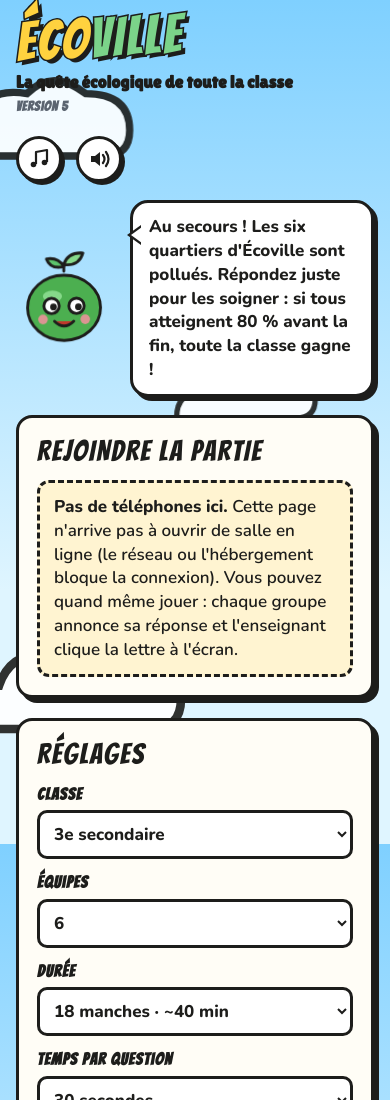
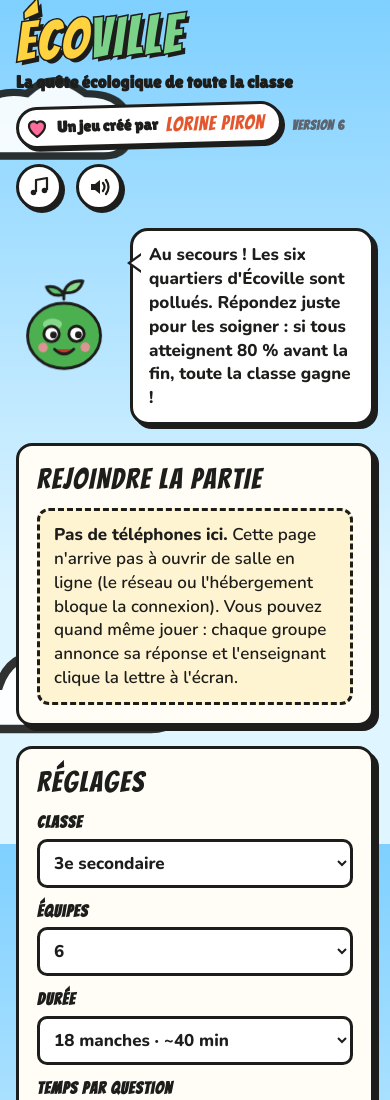
Before and after one commit to lorinepiron-droid/ecoville, a plain HTML site: page index.html in a window 390 px wide. Shown: the top 1100 px of the page. Drawn offline with nearby package versions, Linux system fonts and the light colour scheme.

Commit message:
Mention « Un jeu créé par Lorine Piron » (accueil, histoire, fin, téléphones)
Co-Authored-By: Claude Opus 5.5 <noreply@anthropic.com>
Claude-Session: https://claude.ai/code/session_011W6SMumEUS6hdFztaAbLxD

```diff
--- a/index.html
+++ b/index.html
@@ -253,6 +253,9 @@ select, input[type=text] { font: inherit; font-weight: 800; padding: 9px 10px; b
 .dots span { width: 16px; height: 16px; border-radius: 50%; border: 3px solid var(--ink); background: #fff; }
 .dots span.on { background: var(--sun); transform: scale(1.2); }
 .ver { font-family: var(--comic); letter-spacing: 0.05em; font-size: 0.85rem; color: var(--muted); }
+.credit { display: inline-flex; align-items: center; gap: 8px; font-family: var(--display); font-size: 1rem; background: #fff; border: 3px solid var(--ink); border-radius: 30px; padding: 4px 14px 4px 6px; box-shadow: 3px 3px 0 var(--ink); transform: rotate(-1.5deg); }
+.credit b { font-family: var(--comic); font-weight: 400; font-size: 1.25rem; letter-spacing: 0.05em; color: var(--red); }
+.credit .heart { width: 24px; height: 24px; flex: none; }
 .storybtn { display: flex; align-items: center; gap: 12px; }
 
 /* ---------- téléphone ---------- */
@@ -446,6 +449,8 @@ const SOUND_ON = `<svg viewBox="0 0 24 24" aria-hidden="true"><path d="M4 9h4l5-
 const SOUND_OFF = `<svg viewBox="0 0 24 24" aria-hidden="true"><path d="M4 9h4l5-4v14l-5-4H4z" fill="${I}"/><path d="M16 9l6 6M22 9l-6 6" stroke="${I}" stroke-width="2.2" stroke-linecap="round"/></svg>`;
 const MUSIC_ON = `<svg viewBox="0 0 24 24" aria-hidden="true"><path d="M9 17V5l11-2v12" fill="none" stroke="${I}" stroke-width="2.2" stroke-linejoin="round"/><circle cx="6.5" cy="17.5" r="2.8" fill="${I}"/><circle cx="17.5" cy="15.5" r="2.8" fill="${I}"/></svg>`;
 const MUSIC_OFF = `<svg viewBox="0 0 24 24" aria-hidden="true"><path d="M9 17V5l11-2v12" fill="none" stroke="${I}" stroke-width="2.2" stroke-linejoin="round" opacity=".35"/><circle cx="6.5" cy="17.5" r="2.8" fill="${I}" opacity=".35"/><circle cx="17.5" cy="15.5" r="2.8" fill="${I}" opacity=".35"/><path d="M3 3l18 18" stroke="${I}" stroke-width="2.4" stroke-linecap="round"/></svg>`;
+const HEART = `<svg class="heart" viewBox="0 0 24 24" aria-hidden="true"><path d="M12 21s-8-5-8-11a4.5 4.5 0 0 1 8-2.8A4.5 4.5 0 0 1 20 10c0 6-8 11-8 11z" fill="#ff6b9a" stroke="${I}" stroke-width="2.2" stroke-linejoin="round"/></svg>`;
+const CREDIT = `<span class="credit">${HEART}Un jeu créé par <b>LORINE PIRON</b></span>`;
 const BURST = c => `<svg viewBox="0 0 100 100" aria-hidden="true"><path d="${(() => { let d = ""; for (let i = 0; i < 24; i++) { const a = (i / 24) * Math.PI * 2, r = i % 2 ? 36 : 49; d += (i ? "L" : "M") + (50 + r * Math.cos(a)).toFixed(1) + " " + (50 + r * Math.sin(a)).toFixed(1); } return d + "z"; })()}" fill="${c}" stroke="${I}" stroke-width="3" stroke-linejoin="round"/></svg>`;
 
 // ---------- Quartiers / thèmes ----------
@@ -569,7 +574,7 @@ const PEER_PREFIX = "ecoville-qst-";
 const LETTERS = "ABCD";
 
 // ---------- version : l'écran et les téléphones doivent afficher la même ----------
-const APP_VERSION = "5";
+const APP_VERSION = "6";
 function checkVersion() {
   const base = location.pathname;
   fetch(base + "?_=" + Date.now(), { cache: "no-store" }).then(r => r.ok ? r.text() : "").then(txt => {
@@ -593,7 +598,7 @@ const INTRO = [
   { t: "VOTRE MISSION", v: "mission",
     x: "Votre classe devient la Brigade verte ! Chaque bonne réponse soigne un quartier. Si les six quartiers atteignent " + GOAL + " % avant la fin du jeu, toute la classe gagne." },
   { t: "COMMENT ON JOUE ?", v: "how",
-    x: "Ensemble pour sauver la ville, et en compétition pour les points : l'équipe qui en a le plus devient championne d'Écoville !" },
+    x: "Ensemble pour sauver la ville, et en compétition pour les points : l'équipe qui en a le plus devient championne d'Écoville !", credit: true },
 ];
 const HOW = [
   ["Une équipe choisit", "À chaque manche, une équipe choisit le quartier à soigner. Sa bonne réponse compte double."],
@@ -613,7 +618,7 @@ function introSlide(i) {
   const s = INTRO[i];
   return `<div class="intro">
     <div class="intro-vis">${introVisual(s)}</div>
-    <div class="panel intro-text"><span class="chap">CHAPITRE ${i + 1}</span><h2 class="ititle">${s.t}</h2><p class="itext" id="itext"></p></div>
+    <div class="panel intro-text"><span class="chap">CHAPITRE ${i + 1}</span><h2 class="ititle">${s.t}</h2><p class="itext" id="itext"></p>${s.credit ? `<div>${CREDIT}</div>` : ""}</div>
   </div>`;
 }
 let typeHandle = null;
@@ -932,7 +937,7 @@ function renderLobby() {
         <span class="joined ${teamHasPhone(i) ? "on" : ""}">${teamHasPhone(i) ? "PRÊTE !" : "…"}</span></div>`).join("");
   return `
   <header class="hero">
-    <div><span class="logo">ÉCO<span class="v">VILLE</span></span><div class="tagline">La quête écologique de toute la classe</div><span class="ver">version ${APP_VERSION}</span></div>
+    <div><span class="logo">ÉCO<span class="v">VILLE</span></span><div class="tagline">La quête écologique de toute la classe</div><div class="row" style="margin-top:10px">${CREDIT}<span class="ver">version ${APP_VERSION}</span></div></div>
     <div class="row" style="gap:14px"><button class="iconbtn" id="music" aria-label="${musicOn ? "Couper la musique" : "Activer la musique"}">${musicOn ? MUSIC_ON : MUSIC_OFF}</button><button class="iconbtn" id="sound" aria-label="${soundOn ? "Couper le son" : "Activer le son"}">${soundOn ? SOUND_ON : SOUND_OFF}</button></div>
   </header>
   <div class="talk">${MASCOT}<div class="bubble">Au secours ! Les six quartiers d'Écoville sont pollués. Répondez juste pour les soigner : si tous atteignent <b>${GOAL} %</b> avant la fin, toute la classe gagne !</div></div>
@@ -1020,7 +1025,7 @@ function renderGame() {
       <div class="talk">${MASCOT}<div class="bubble">${won ? "Merci ! Grâce à vous, Écoville respire à nouveau !" : `${G.districts.filter(d => d.h >= GOAL).length} quartier(s) sur 6 restauré(s). Encore un effort la prochaine fois !`}</div></div>
       <h2 style="color:${won ? "#7bd389" : "#ff8a70"}">${won ? "ÉCOVILLE EST SAUVÉE !" : "PRESQUE !"}</h2>
       <div class="podium">${ranked.map((r, n) => `<div class="team">${n === 0 ? `<span class="crown">CHAMPIONS</span>` : ""}${avatar(r.t.name, r.t.color)}<span class="nm">${n + 1}. ${esc(r.t.name)}</span><span class="sc">${r.t.score}</span><div class="sub">points</div></div>`).join("")}</div>
-      <div class="row"><button class="btn green big" id="again">REJOUER</button><button class="btn white" id="tolobby">Accueil</button></div></div>
+      <div class="row" style="justify-content:space-between"><div class="row"><button class="btn green big" id="again">REJOUER</button><button class="btn white" id="tolobby">Accueil</button></div>${CREDIT}</div></div>
       <div class="city">${G.districts.map(d => tile(d, false)).join("")}</div>`;
   }
   return `${topbar()}<section class="game"><div class="stage">${stage}</div>${teamsPanel()}</section>`;
@@ -1230,6 +1235,7 @@ function renderPhone() {
   app.innerHTML = `<div class="phone">
     <div class="ph-head"><span class="logo">ÉCO<span class="v">VILLE</span></span><div class="row" style="gap:8px;flex-wrap:nowrap"><span class="ph-conn ${connCls}">${esc(P.status.toUpperCase())}</span><button class="iconbtn" id="phsound" style="width:40px;height:40px" aria-label="${soundOn ? "Couper le son" : "Activer le son"}">${soundOn ? SOUND_ON : SOUND_OFF}</button></div></div>
     <div class="slidein" style="display:flex;flex-direction:column;gap:14px">${body}</div>
+    <div style="display:flex;justify-content:center;margin-top:10px">${CREDIT}</div>
     <p class="ver" style="text-align:center;margin:8px 0 0">version ${APP_VERSION}${v && v.ver && v.ver !== APP_VERSION ? " · le tableau a la version " + esc(v.ver) + " : rechargez la page" : ""}</p></div>`;
   app.querySelectorAll(".ph-pick button[data-team]").forEach(b => b.addEventListener("click", () => {
     initAudio(); sfx.join(); P.team = +b.dataset.team; store.set("ecoville-phone", { room: P.room, team: P.team }); send({ t: "join", team: P.team }); renderPhone();
```
